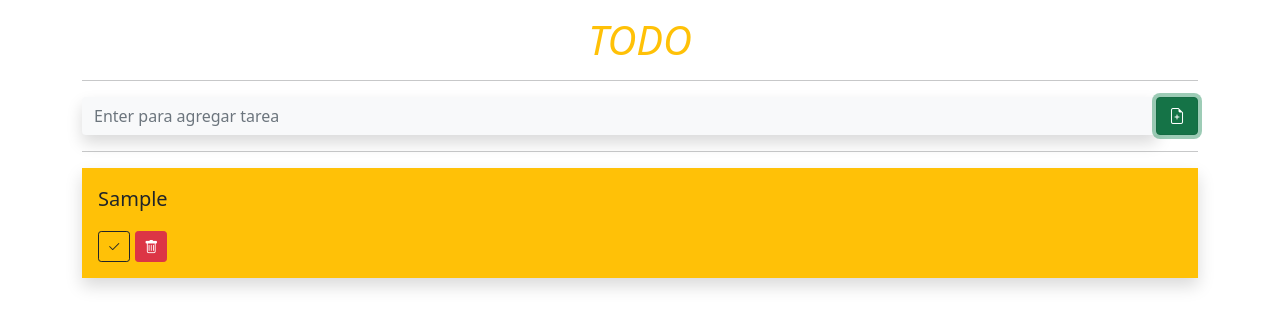
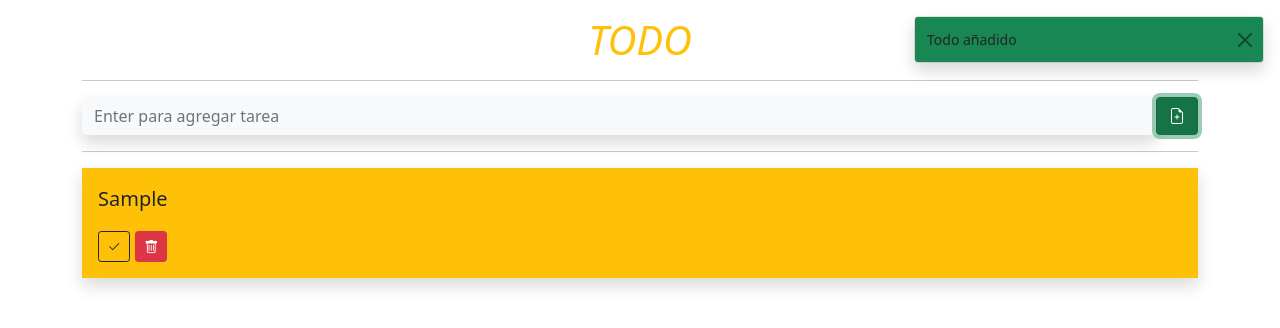
Before and after one commit to Cristo-Conklin/todo-svelte-UI, a Svelte app: page /todos in a window 1280 px wide. Both pictures are taken after typing "Sample" into the empty fields and a click on the button 1177 px from the left and 116 px from the top of the page. Shown: the top 328 px of the page. Built offline with nearby package versions, Linux system fonts and the light colour scheme; a web font is replaced by a local one.

Commit message:
toast bug solved

```diff
--- a/src/App.svelte
+++ b/src/App.svelte
@@ -4,17 +4,13 @@
 	import TaskForm from "./components/TaskForm.svelte";
 	import TodoToast from "./components/TodoToast.svelte";
 	import { writable } from "svelte/store";
-	// localStorage:
-	// if (localStorage.getItem("todos")) {
-	// 	todos = JSON.parse(localStorage.getItem("todos"));
-	// }
 
-	// $: localStorage.setItem("todos", JSON.stringify(todos));
+	let todos = writable(JSON.parse(localStorage.getItem("storeTodos")) || []);
+	$: localStorage.setItem("storeTodos", JSON.stringify($todos));
 
-	$: todos = writable([]);
-
-	export let mostrarMensaje, toastEl = '', opc;
-
+	export let mostrarMensaje,
+		toastEl = "",
+		opc;
 </script>
 
 <main>
--- a/src/components/TaskForm.svelte
+++ b/src/components/TaskForm.svelte
@@ -4,15 +4,15 @@
 	let todo = { id: "", texto: "", estado: false };
 
 	// crud methods
-	$: addTodos = () => {
+	const addTodos = () => {
 		if (!todo.texto.trim()) {
 			console.log("texto vacio");
 			todo.texto = "";
 			return;
 		}
 		todo.id = Date.now();
-		// $todos.push(todo);
-		todos.update(t => [...t, todo]);
+		$todos = [...$todos, todo];
+		//todos.update(t => [...t, todo]);
 
 		todo = { id: "", texto: "", estado: false };
 
--- a/src/components/TaskList.svelte
+++ b/src/components/TaskList.svelte
@@ -1,17 +1,22 @@
 <script>
-	export let todos,
-		mostrarMensaje;
+	export let todos, mostrarMensaje;
 
 	// crud methods
-	$: delTodos = (id) => {
-		$todos = $todos.filter((item) => item.id !== id);
+	const delTodos = (id) => {
+		let tempTodos = $todos.filter((item) => item.id !== id);
+		$todos = tempTodos;
+		// $todos = $todos.filter((item) => item.id !== id);
 		mostrarMensaje("Todo eliminado", "danger");
 	};
 
-	$: updateTodos = (id) => {
+	const updateTodos = (id) => {
+		// $todos = $todos.map((item) =>
+		// 	item.id === id ? { ...item, estado: !item.estado } : item
+		// );
 		$todos = $todos.map((item) =>
 			item.id === id ? { ...item, estado: !item.estado } : item
 		);
+
 		mostrarMensaje("Todo actualizado", "warning");
 	};
 
@@ -24,7 +29,6 @@
 		valor ? "bi bi-arrow-clockwise" : "bi bi-check2";
 	$: classTextoTachado = (valor) =>
 		valor ? "text-decoration-line-through text-black-50 small" : "";
-
 </script>
 
 {#each $todos as item}
@@ -38,10 +42,7 @@
 		>
 			<i class={classIcono(item.estado)} />
 		</button>
-				<button
-					class="btn btn-sm btn-danger"
-					on:click={delTodos(item.id)}
-				>
+		<button class="btn btn-sm btn-danger" on:click={delTodos(item.id)}>
 			<i class="bi bi-trash" />
 		</button>
 	</div>
--- a/src/components/TodoToast.svelte
+++ b/src/components/TodoToast.svelte
@@ -13,12 +13,16 @@
 		};
 		new Toast(toastEl).show();
 	};
+
 </script>
 
 <div class="toast-container position-absolute top-0 end-0 p-3">
 	<div
 		bind:this={toastEl}
-		class="toast align-items-center text-dark bg-{opc.color}"
+		class="toast align-items-center text-dark"
+		class:bg-success={opc.color === "success"}
+		class:bg-danger={opc.color === "danger"}
+		class:bg-warning={opc.color === "warning"}
 		role="alert"
 		aria-live="assertive"
 		aria-atomic="true"
```
Lines whose indentation alone changed are shown as unchanged.
